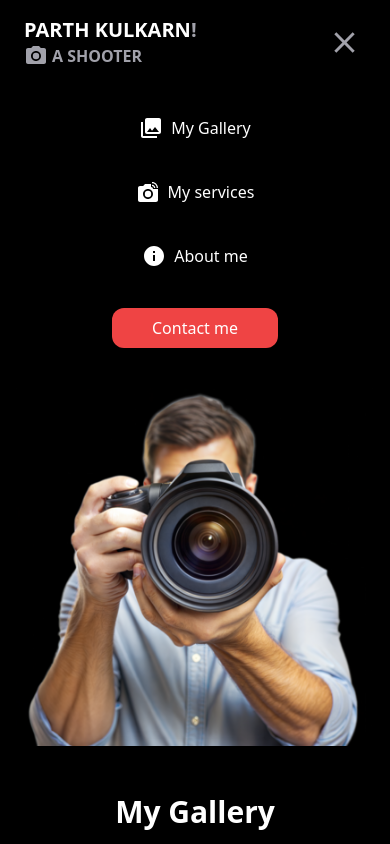
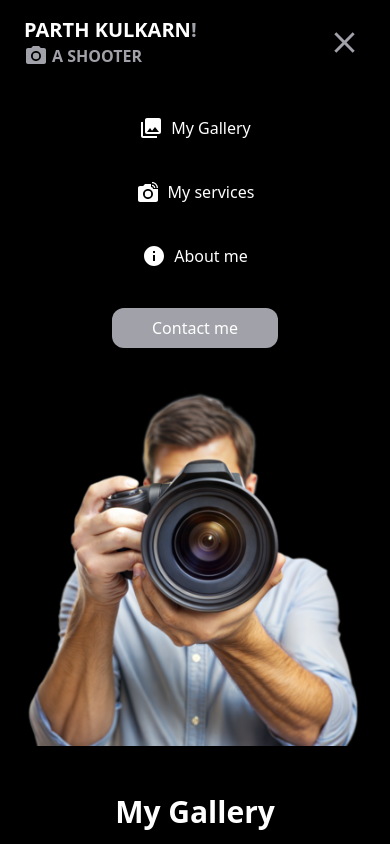
Before and after one commit to manoj7019/parth-kulkarni, a React (Vite) app: page / in a window 390 px wide. Both pictures are taken after a click on the element 344 px from the left and 42 px from the top of the page. Shown: the top 844 px of the page. Built offline with nearby package versions, Linux system fonts and the light colour scheme.

Commit message:
add zinc-400 as a primary color

```diff
--- a/src/Components/Navbar.jsx
+++ b/src/Components/Navbar.jsx
@@ -112,7 +112,7 @@ const Navbar = () => {
                     <NavLink to='/about' onClick={handleSetShowDropdown} className='flex items-center gap-1 hover:text-red-500 hover:bg-gray-50 rounded-xl px-4'>
                         <button className='flex items-center gap-2'><InfoIcon/> About me</button>
                     </NavLink>
-                    <NavLink to='/contact' onClick={handleSetShowDropdown} className='bg-red-500 text-white p-2 px-10 rounded-xl hover:text-red-500 hover:bg-white hover:border-red-500'>
+                    <NavLink to='/contact' onClick={handleSetShowDropdown} className='bg-zinc-400 text-white p-2 px-10 rounded-xl hover:text-zinc-400 hover:bg-white hover:border-zinc-400'>
                         <button>Contact me</button>
                     </NavLink>
                 </div>
```
